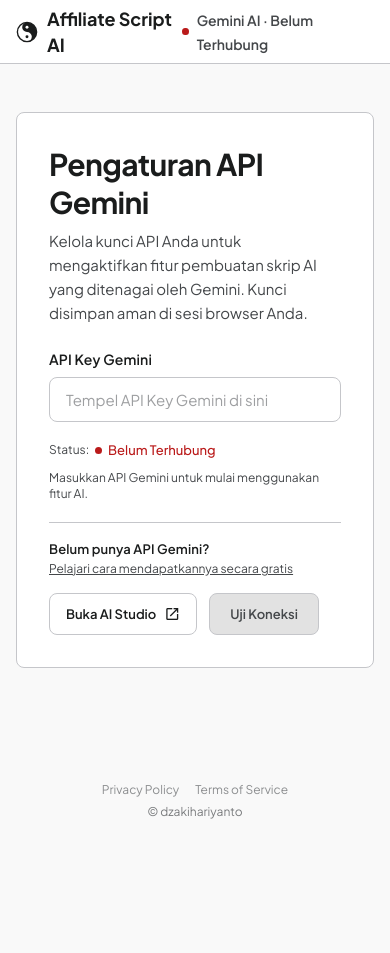
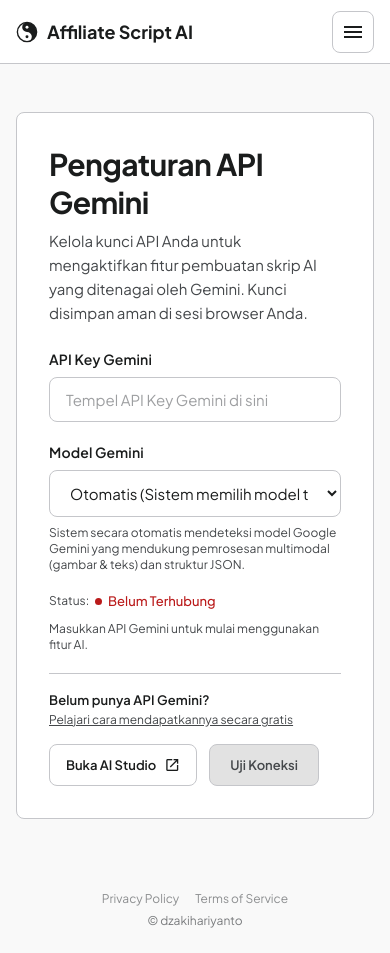
Before and after one commit to dzakihariyanto3-ui/affiliate-script-ai-by-dh, a Next.js app: page /settings in a window 390 px wide. Before the commit the page ends 844 px from the top, so only its background shows below. Built offline with nearby package versions, Linux system fonts and the light colour scheme.

Commit message:
feat: dynamic gemini model detection, mobile drawer navigation, and clean header

```diff
--- a/app/api/gemini/route.ts
+++ b/app/api/gemini/route.ts
@@ -1,5 +1,5 @@
 import { NextRequest, NextResponse } from "next/server";
-import { callGeminiJSON } from "@/lib/gemini/client";
+import { callGeminiJSON, listCompatibleGeminiModels } from "@/lib/gemini/client";
 import {
   buildAnalyzePrompt,
   buildSetupPrompt,
@@ -14,7 +14,7 @@ import {
 export async function POST(request: NextRequest) {
   try {
     const body: any = await request.json();
-    const { action, apiKey, ...payload } = body || {};
+    const { action, apiKey, model: requestedModel, ...payload } = body || {};
     const cleanKey = typeof apiKey === "string" ? apiKey.trim() : "";
 
     if (!cleanKey) {
@@ -25,13 +25,20 @@ export async function POST(request: NextRequest) {
     }
 
     if (action === "test") {
-      const data = await callGeminiJSON({
-        apiKey: cleanKey,
-        prompt: 'Jawab dengan JSON: {"status": "ok"}',
-      });
+      const [testData, models] = await Promise.all([
+        callGeminiJSON({
+          apiKey: cleanKey,
+          prompt: 'Jawab dengan JSON: {"status": "ok"}',
+          model: requestedModel,
+        }),
+        listCompatibleGeminiModels(cleanKey),
+      ]);
 
-      if (data && typeof data === "object") {
-        return NextResponse.json({ success: true, data: { ok: true } });
+      if (testData && typeof testData === "object") {
+        return NextResponse.json({
+          success: true,
+          data: { ok: true, models: models || [] },
+        });
       }
 
       return NextResponse.json(
@@ -51,7 +58,12 @@ export async function POST(request: NextRequest) {
       }
 
       const prompt = buildAnalyzePrompt();
-      const data = await callGeminiJSON({ apiKey: cleanKey, prompt, images });
+      const data = await callGeminiJSON({
+        apiKey: cleanKey,
+        prompt,
+        images,
+        model: requestedModel,
+      });
 
       const validation = validateProductAnalysis(data);
 
@@ -82,7 +94,11 @@ export async function POST(request: NextRequest) {
       }
 
       const prompt = buildSetupPrompt(analysis, conditions);
-      const data = await callGeminiJSON({ apiKey: cleanKey, prompt });
+      const data = await callGeminiJSON({
+        apiKey: cleanKey,
+        prompt,
+        model: requestedModel,
+      });
 
       const validation = validateSetupShooting(data);
 
@@ -123,7 +139,11 @@ export async function POST(request: NextRequest) {
         jumlahScript,
       });
 
-      const rawData = await callGeminiJSON({ apiKey: cleanKey, prompt });
+      const rawData = await callGeminiJSON({
+        apiKey: cleanKey,
+        prompt,
+        model: requestedModel,
+      });
 
       // Pastikan analisisProduk dan setupShooting selalu sinkron dengan data yang sudah di-lock sebelumnya
       const dataToValidate = {
--- a/app/create/page.tsx
+++ b/app/create/page.tsx
@@ -22,7 +22,7 @@ import {
 type Step = "upload" | "analysis_result" | "conditions" | "setup_locked";
 
 export default function CreateProjectPage() {
-  const { apiKey, status, setProjectResult } = useApp();
+  const { apiKey, status, selectedModel, setProjectResult } = useApp();
   const router = useRouter();
 
   const [photos, setPhotos] = useState<(File | null)[]>(Array(5).fill(null));
@@ -52,7 +52,7 @@ export default function CreateProjectPage() {
       const response = await fetch("/api/gemini", {
         method: "POST",
         headers: { "Content-Type": "application/json" },
-        body: JSON.stringify({ action, apiKey, ...payload }),
+        body: JSON.stringify({ action, apiKey, model: selectedModel, ...payload }),
       });
       const data = await response.json();
       if (!response.ok || !data.success) {
@@ -133,6 +133,7 @@ export default function CreateProjectPage() {
         body: JSON.stringify({
           action: "generate",
           apiKey,
+          model: selectedModel,
           analysis,
           setup,
           dubbing,
--- a/app/settings/page.tsx
+++ b/app/settings/page.tsx
@@ -15,7 +15,16 @@ const instructions = [
 ];
 
 export default function SettingsPage() {
-  const { apiKey, setApiKey, status, statusMessage, testConnection } = useApp();
+  const {
+    apiKey,
+    setApiKey,
+    status,
+    statusMessage,
+    testConnection,
+    selectedModel,
+    setSelectedModel,
+    availableModels,
+  } = useApp();
   const [inputValue, setInputValue] = useState(apiKey);
   const [testing, setTesting] = useState(false);
   const [showInstructions, setShowInstructions] = useState(false);
@@ -95,6 +104,42 @@ export default function SettingsPage() {
               placeholder="Tempel API Key Gemini di sini"
               autoComplete="off"
             />
+          </div>
+
+          {/* Model Selection Row */}
+          <div style={{ display: "flex", flexDirection: "column", gap: "8px" }}>
+            <div style={{ display: "flex", justifyContent: "space-between", alignItems: "center", flexWrap: "wrap", gap: "4px" }}>
+              <label
+                htmlFor="selectedModel"
+                className="font-label text-primary"
+                style={{ fontWeight: 600 }}
+              >
+                Model Gemini
+              </label>
+              {status === "connected" && (
+                <span className="font-caption" style={{ color: "var(--success)", fontWeight: 600 }}>
+                  ✓ {availableModels.length} model kompatibel terdeteksi
+                </span>
+              )}
+            </div>
+
+            <select
+              id="selectedModel"
+              className="input-premium"
+              value={selectedModel}
+              onChange={(e) => setSelectedModel(e.target.value)}
+              style={{ cursor: "pointer" }}
+            >
+              <option value="auto">Otomatis (Sistem memilih model terbaik yang kompatibel)</option>
+              {availableModels.map((m) => (
+                <option key={m} value={m}>
+                  {m}
+                </option>
+              ))}
+            </select>
+            <p className="font-caption text-on-surface-variant" style={{ fontSize: "12px" }}>
+              Sistem secara otomatis mendeteksi model Google Gemini yang mendukung pemrosesan multimodal (gambar &amp; teks) dan struktur JSON.
+            </p>
           </div>
 
           {/* Status Row */}
--- a/components/Header.tsx
+++ b/components/Header.tsx
@@ -1,18 +1,20 @@
 "use client";
 
+import { useState } from "react";
 import Link from "next/link";
 import { usePathname } from "next/navigation";
 import GeminiStatusButton from "./GeminiStatusButton";
 import { IconYinYang } from "./Icons";
 
 const navItems = [
-  { href: "/", label: "Beranda" },
-  { href: "/create", label: "Buat Proyek" },
-  { href: "/settings", label: "Pengaturan API Gemini" },
+  { href: "/", label: "Beranda", icon: "home" },
+  { href: "/create", label: "Buat Proyek", icon: "add_circle" },
+  { href: "/settings", label: "Pengaturan API Gemini", icon: "settings" },
 ];
 
 export default function Header() {
   const pathname = usePathname();
+  const [mobileMenuOpen, setMobileMenuOpen] = useState(false);
 
   return (
     <header
@@ -30,7 +32,6 @@ export default function Header() {
         display: "flex",
         justifyContent: "center",
         boxSizing: "border-box",
-        overflowX: "hidden",
       }}
     >
       <div
@@ -40,11 +41,13 @@ export default function Header() {
           display: "flex",
           justifyContent: "space-between",
           alignItems: "center",
+          width: "100%",
         }}
       >
         <div style={{ display: "flex", alignItems: "center", gap: "32px" }}>
           <Link
             href="/"
+            onClick={() => setMobileMenuOpen(false)}
             className="font-subheading"
             style={{
               fontWeight: 700,
@@ -59,6 +62,7 @@ export default function Header() {
             <span>Affiliate Script AI</span>
           </Link>
 
+          {/* Desktop Navigation */}
           <nav
             style={{
               display: "flex",
@@ -98,14 +102,140 @@ export default function Header() {
           </nav>
         </div>
 
-        <GeminiStatusButton />
+        {/* Desktop Status Button */}
+        <div className="desktop-status">
+          <GeminiStatusButton />
+        </div>
+
+        {/* Mobile Hamburger Toggle Button */}
+        <button
+          type="button"
+          className="mobile-nav-toggle"
+          onClick={() => setMobileMenuOpen(!mobileMenuOpen)}
+          aria-label={mobileMenuOpen ? "Tutup menu navigasi" : "Buka menu navigasi"}
+          style={{
+            background: "none",
+            border: "1px solid var(--outline-variant)",
+            borderRadius: "var(--radius-md)",
+            padding: "8px",
+            display: "none",
+            alignItems: "center",
+            justifyContent: "center",
+            color: "var(--on-surface)",
+            cursor: "pointer",
+            backgroundColor: mobileMenuOpen
+              ? "var(--surface-container-high)"
+              : "var(--surface-container-lowest)",
+            transition: "background-color 0.2s ease, border-color 0.2s ease",
+          }}
+        >
+          <span className="material-symbols-outlined" style={{ fontSize: "24px" }}>
+            {mobileMenuOpen ? "close" : "menu"}
+          </span>
+        </button>
       </div>
+
+      {/* Mobile Drawer Menu */}
+      {mobileMenuOpen && (
+        <div
+          className="mobile-menu-overlay"
+          style={{
+            position: "fixed",
+            top: "64px",
+            left: 0,
+            right: 0,
+            width: "100%",
+            backgroundColor: "var(--surface-container-lowest)",
+            borderBottom: "1px solid var(--outline-variant)",
+            boxShadow: "0 10px 25px -5px rgba(0, 0, 0, 0.1)",
+            padding: "16px var(--margin) 24px var(--margin)",
+            display: "flex",
+            flexDirection: "column",
+            gap: "12px",
+            zIndex: 49,
+            boxSizing: "border-box",
+          }}
+        >
+          <nav
+            style={{
+              display: "flex",
+              flexDirection: "column",
+              gap: "6px",
+              width: "100%",
+            }}
+          >
+            {navItems.map((item) => {
+              const isActive =
+                item.href === "/"
+                  ? pathname === "/"
+                  : pathname.startsWith(item.href);
+
+              return (
+                <Link
+                  key={item.href}
+                  href={item.href}
+                  onClick={() => setMobileMenuOpen(false)}
+                  style={{
+                    display: "flex",
+                    alignItems: "center",
+                    gap: "12px",
+                    padding: "12px 16px",
+                    borderRadius: "var(--radius-md)",
+                    backgroundColor: isActive
+                      ? "var(--surface-container)"
+                      : "transparent",
+                    color: isActive
+                      ? "var(--secondary)"
+                      : "var(--on-surface)",
+                    fontWeight: isActive ? 700 : 500,
+                    textDecoration: "none",
+                    transition: "background-color 0.15s ease",
+                  }}
+                >
+                  <span
+                    className="material-symbols-outlined"
+                    style={{
+                      fontSize: "20px",
+                      color: isActive
+                        ? "var(--secondary)"
+                        : "var(--on-surface-variant)",
+                    }}
+                  >
+                    {item.icon}
+                  </span>
+                  <span className="font-label">{item.label}</span>
+                </Link>
+              );
+            })}
+          </nav>
+
+          <div
+            style={{
+              paddingTop: "12px",
+              borderTop: "1px solid var(--outline-variant)",
+              display: "flex",
+              justifyContent: "space-between",
+              alignItems: "center",
+              width: "100%",
+            }}
+            onClick={() => setMobileMenuOpen(false)}
+          >
+            <GeminiStatusButton />
+          </div>
+        </div>
+      )}
 
       <style jsx>{`
         @media (max-width: 768px) {
           .desktop-nav {
             display: none !important;
           }
+          .desktop-status {
+            display: none !important;
+          }
+          .mobile-nav-toggle {
+            display: flex !important;
+          }
         }
       `}</style>
     </header>
--- a/lib/app-context.tsx
+++ b/lib/app-context.tsx
@@ -15,6 +15,10 @@ interface AppContextValue {
   status: ApiStatus;
   statusMessage: string;
   testConnection: (key?: string) => Promise<boolean>;
+  selectedModel: string;
+  setSelectedModel: (model: string) => void;
+  availableModels: string[];
+  setAvailableModels: (models: string[]) => void;
   projectResult: GeneratedResult | null;
   setProjectResult: (result: GeneratedResult | null) => void;
 }
@@ -27,6 +31,13 @@ export function AppProvider({ children }: { children: ReactNode }) {
   const [statusMessage, setStatusMessage] = useState(
     "Masukkan API Gemini untuk mulai menggunakan fitur AI."
   );
+  const [selectedModel, setSelectedModel] = useState("auto");
+  const [availableModels, setAvailableModels] = useState<string[]>([
+    "gemini-1.5-flash",
+    "gemini-2.0-flash",
+    "gemini-1.5-pro",
+    "gemini-1.5-flash-latest",
+  ]);
   const [projectResult, setProjectResult] = useState<GeneratedResult | null>(null);
 
   const setApiKey = useCallback((key: string) => {
@@ -54,15 +65,22 @@ export function AppProvider({ children }: { children: ReactNode }) {
         const response = await fetch("/api/gemini", {
           method: "POST",
           headers: { "Content-Type": "application/json" },
-          body: JSON.stringify({ action: "test", apiKey: keyToTest }),
+          body: JSON.stringify({
+            action: "test",
+            apiKey: keyToTest,
+            model: selectedModel,
+          }),
         });
 
         const result = await response.json();
 
         if (response.ok && result.success) {
           setStatus("connected");
-          setStatusMessage("API Gemini berhasil terhubung dan siap digunakan.");
+          setStatusMessage("API Gemini berhasil terhubung dan model kompatibel terdeteksi.");
           setApiKeyState(keyToTest);
+          if (Array.isArray(result.data?.models) && result.data.models.length > 0) {
+            setAvailableModels(result.data.models);
+          }
           return true;
         }
 
@@ -75,7 +93,7 @@ export function AppProvider({ children }: { children: ReactNode }) {
         return false;
       }
     },
-    [apiKey]
+    [apiKey, selectedModel]
   );
 
   return (
@@ -86,6 +104,10 @@ export function AppProvider({ children }: { children: ReactNode }) {
         status,
         statusMessage,
         testConnection,
+        selectedModel,
+        setSelectedModel,
+        availableModels,
+        setAvailableModels,
         projectResult,
         setProjectResult,
       }}
--- a/lib/gemini/client.ts
+++ b/lib/gemini/client.ts
@@ -18,6 +18,7 @@ interface CallGeminiJSONParams {
   apiKey: string;
   prompt: string;
   images?: GeminiImagePart[];
+  model?: string;
 }
 
 function normalizeErrorMessage(error: unknown): string {
@@ -82,18 +83,66 @@ function normalizeErrorMessage(error: unknown): string {
   return `Gagal menghubungi Gemini: ${message.replace(/AIzaSy[A-Za-z0-9_-]+/g, "[API_KEY_HIDDEN]")}`;
 }
 
-const CANDIDATE_MODELS = [
+const DEFAULT_CANDIDATE_MODELS = [
   GEMINI_MODEL,
   "gemini-1.5-flash",
   "gemini-1.5-flash-latest",
   "gemini-2.0-flash",
   "gemini-1.5-pro",
+  "gemini-2.5-flash",
 ];
+
+export async function listCompatibleGeminiModels(apiKey: string): Promise<string[]> {
+  try {
+    const cleanKey = apiKey ? apiKey.trim() : "";
+    if (!cleanKey) return [];
+
+    const response = await fetch(
+      `https://generativelanguage.googleapis.com/v1beta/models?key=${cleanKey}`,
+      { headers: { "Content-Type": "application/json" } }
+    );
+
+    if (!response.ok) {
+      return DEFAULT_CANDIDATE_MODELS;
+    }
+
+    const data = await response.json();
+    if (!data || !Array.isArray(data.models)) {
+      return DEFAULT_CANDIDATE_MODELS;
+    }
+
+    const compatible = data.models
+      .filter((m: any) => {
+        const name = (m.name || "").replace(/^models\//, "");
+        const methods = m.supportedGenerationMethods || [];
+        const isGenerateContent = methods.includes("generateContent");
+        const isGemini = name.toLowerCase().includes("gemini");
+        const isExcluded =
+          name.includes("embedding") ||
+          name.includes("aqa") ||
+          name.includes("imagen") ||
+          name.includes("tts") ||
+          name.includes("whisper");
+        return isGenerateContent && isGemini && !isExcluded;
+      })
+      .map((m: any) => (m.name || "").replace(/^models\//, ""));
+
+    if (compatible.length > 0) {
+      return Array.from(new Set(compatible));
+    }
+
+    return DEFAULT_CANDIDATE_MODELS;
+  } catch (error) {
+    console.error("Error listing Gemini models:", error);
+    return DEFAULT_CANDIDATE_MODELS;
+  }
+}
 
 export async function callGeminiJSON({
   apiKey,
   prompt,
   images = [],
+  model: preferredModel,
 }: CallGeminiJSONParams): Promise<any> {
   const cleanKey = apiKey ? apiKey.trim() : "";
   if (!cleanKey) {
@@ -107,8 +156,12 @@ export async function callGeminiJSON({
     parts.push(image);
   }
 
-  // Hilangkan duplikasi model list
-  const modelsToTry = Array.from(new Set(CANDIDATE_MODELS));
+  // Bangun daftar candidate models
+  const rawCandidateList = (preferredModel && preferredModel !== "auto")
+    ? [preferredModel, ...DEFAULT_CANDIDATE_MODELS]
+    : DEFAULT_CANDIDATE_MODELS;
+
+  const modelsToTry = Array.from(new Set(rawCandidateList));
   let lastError: unknown = null;
 
   for (const modelName of modelsToTry) {
```
